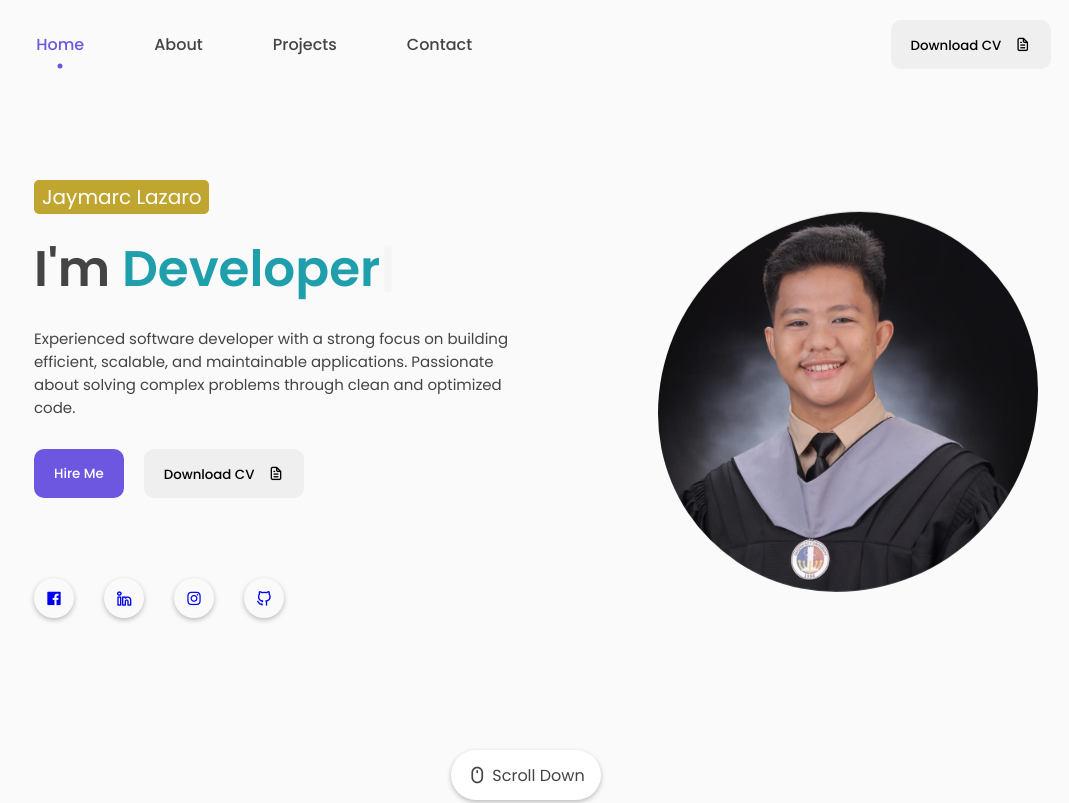
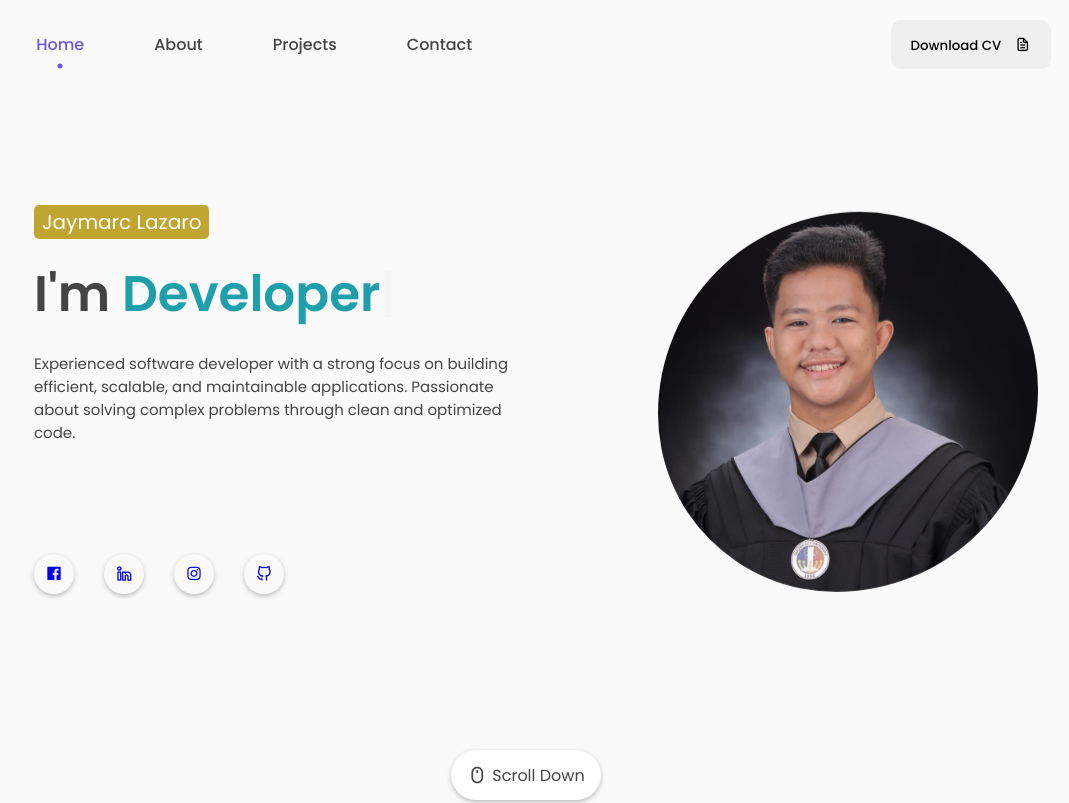
Before and after one commit to JaymarcTamaki/Portfolio, a plain HTML site: page index.html in a window 1280 px wide. Shown: the top 803 px of the page, without its empty margins (114-1183 px from the left). Drawn offline with nearby package versions, Linux system fonts and the light colour scheme.

Commit message:
Update index.html

```diff
--- a/index.html
+++ b/index.html
@@ -65,10 +65,6 @@
             <div class="featured-text-info">
                 <p>Experienced software developer with a strong focus on building efficient, scalable, and maintainable applications. Passionate about solving complex problems through clean and optimized code.
                 </p>
-            </div>
-            <div class="featured-text-btn">
-                <button class="btn blue-btn">Hire Me</button>
-                <button id="downloadCV" download="My_CV.pdf" class="btn">Download CV <i class="uil uil-file-alt"></i></button>
             </div>
             <div class="social_icons">
                 <div class="icon"><a href="https://www.facebook.com/jmlazaroo1/"><i class="uil uil-facebook"></i></a></div>
```
